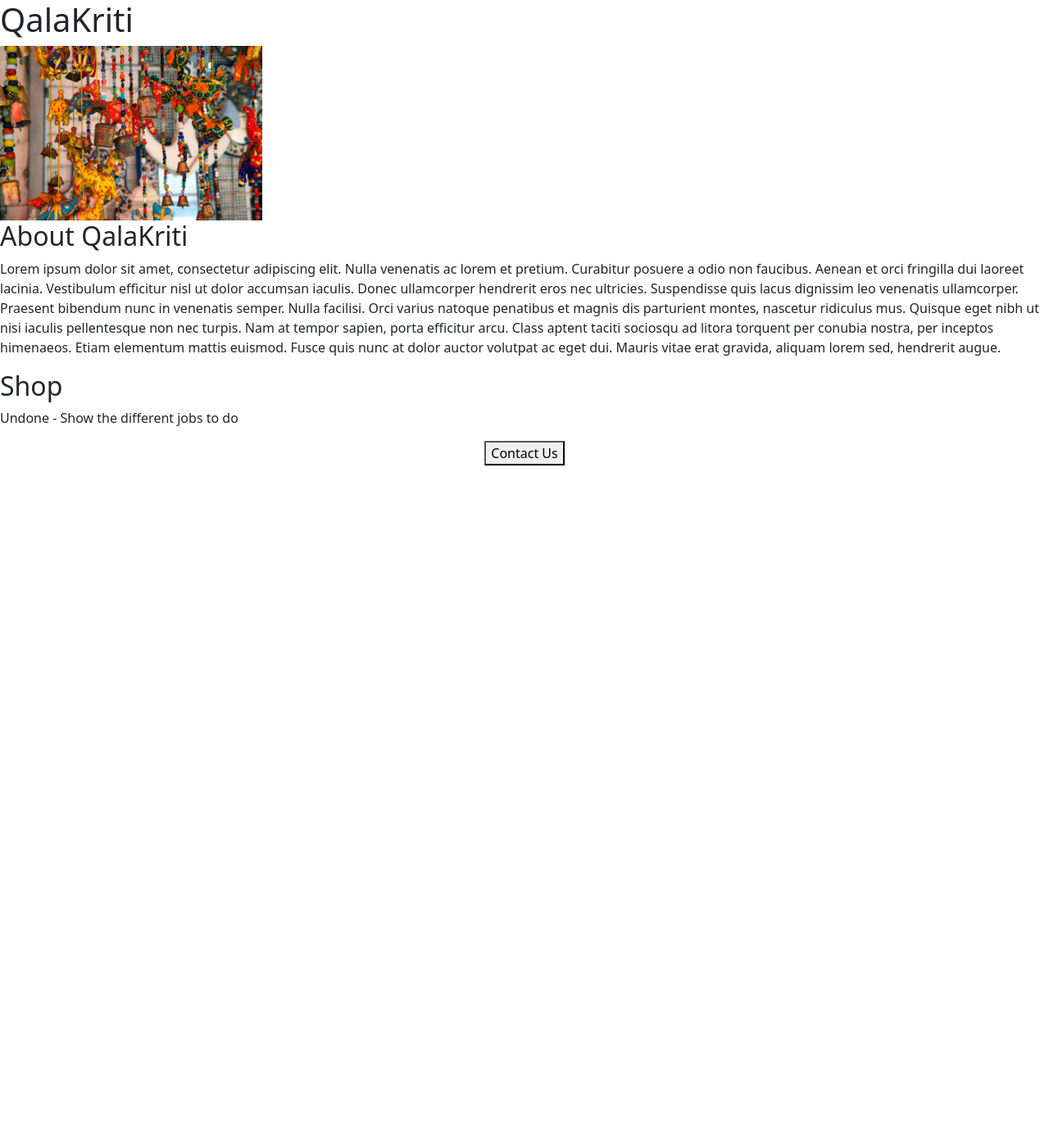
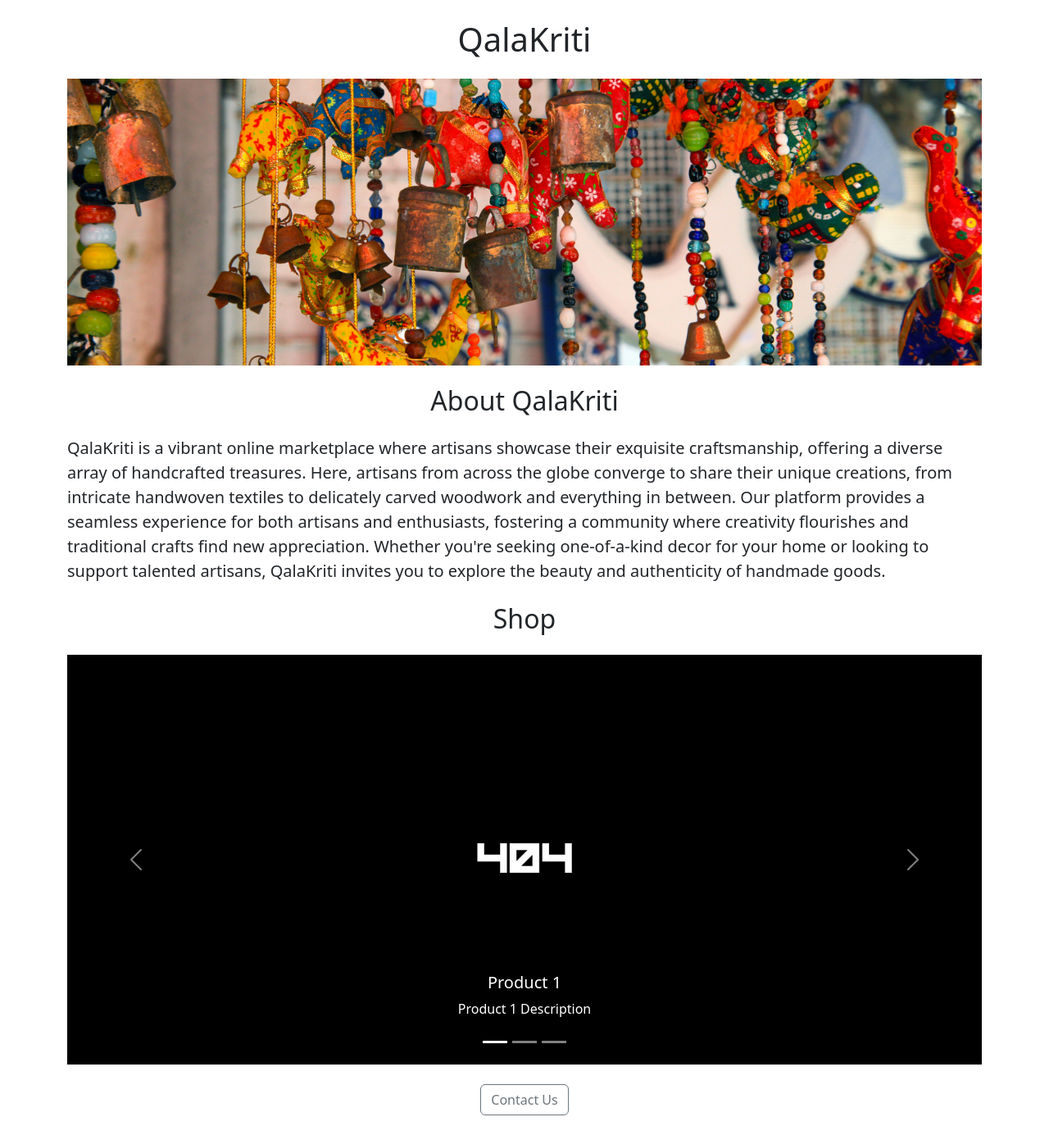
Before and after one commit to Nishchayyadav/Qalakriti-Website, a Flask app: page / in a window 1280 px wide. Shown: the whole page at 82% size. Before the commit the page ends 568 px from the top, so only its background shows below. Run offline with Flask 3, Linux system fonts and the light colour scheme.

Commit message:
Added BootStrap

```diff
--- a/app.py
+++ b/app.py
@@ -1,6 +1,9 @@
 from re import DEBUG
 from flask import Flask, render_template
 app = Flask(__name__)
+
+Items = []
+
 @app.route("/")
 def startSite():
   return render_template('home.html')
--- a/templates/home.html
+++ b/templates/home.html
@@ -6,16 +6,68 @@
   <meta name="viewport" content="width=device-width, initial-scale=1.0">
   <link href="https://cdn.jsdelivr.net/npm/bootstrap@5.3.3/dist/css/bootstrap.min.css" rel="stylesheet" integrity="sha384-QWTKZyjpPEjISv5WaRU9OFeRpok6YctnYmDr5pNlyT2bRjXh0JMhjY6hW+ALEwIH" crossorigin="anonymous">
   <title>QalaKriti</title>
+  <style>
+    #cover-image {
+        width: 100%;
+        height: 350px;
+        object-fit: cover;
+    }
+    #card-image {
+        height: 500px;
+        object-fit: cover;
+    }
+  </style>
 </head>
 <body>
-  <h1>QalaKriti</h1>
-  <img id = "cover-image" src="https://57df00b1-dff1-408a-8fb2-6b5ac8b7e74e-00-sa2p5shrujqo.sisko.replit.dev/static/banner.jpg" alt="Image showing handicrafts" width = 320>
-  <h2>About QalaKriti</h2>
-  <p>Lorem ipsum dolor sit amet, consectetur adipiscing elit. Nulla venenatis ac lorem et pretium. Curabitur posuere a odio non faucibus. Aenean et orci fringilla dui laoreet lacinia. Vestibulum efficitur nisl ut dolor accumsan iaculis. Donec ullamcorper hendrerit eros nec ultricies. Suspendisse quis lacus dignissim leo venenatis ullamcorper. Praesent bibendum nunc in venenatis semper. Nulla facilisi. Orci varius natoque penatibus et magnis dis parturient montes, nascetur ridiculus mus. Quisque eget nibh ut nisi iaculis pellentesque non nec turpis. Nam at tempor sapien, porta efficitur arcu. Class aptent taciti sociosqu ad litora torquent per conubia nostra, per inceptos himenaeos. Etiam elementum mattis euismod. Fusce quis nunc at dolor auctor volutpat ac eget dui. Mauris vitae erat gravida, aliquam lorem sed, hendrerit augue.</p>
-  <h2>Shop</h2>
-  <p>Undone - Show the different jobs to do</p>
-  <div style = "text-align:center">
-    <button>Contact Us</button>
+  <div class="container">
+    <h1 class="text-center mt-4 mb-4" >QalaKriti</h1>
+    <img id="cover-image" src="https://57df00b1-dff1-408a-8fb2-6b5ac8b7e74e-00-sa2p5shrujqo.sisko.replit.dev/static/banner.jpg" class="img-fluid mb-4" alt="Image showing handicrafts">
+    <h2 class="text-center mb-4">About QalaKriti</h2>
+    <p class="lead fw-normal">QalaKriti is a vibrant online marketplace where artisans showcase their exquisite craftsmanship, offering a diverse array of handcrafted treasures. Here, artisans from across the globe converge to share their unique creations, from intricate handwoven textiles to delicately carved woodwork and everything in between. Our platform provides a seamless experience for both artisans and enthusiasts, fostering a community where creativity flourishes and traditional crafts find new appreciation. Whether you're seeking one-of-a-kind decor for your home or looking to support talented artisans, QalaKriti invites you to explore the beauty and authenticity of handmade goods.</p>
+    <h2 class="text-center mt-4 mb-4">Shop</h2>
+    <div id="carouselExampleCaptions" class="carousel slide">
+      <div class="carousel-indicators">
+        <button type="button" data-bs-target="#carouselExampleCaptions" data-bs-slide-to="0" class="active" aria-current="true" aria-label="Slide 1"></button>
+        <button type="button" data-bs-target="#carouselExampleCaptions" data-bs-slide-to="1" aria-label="Slide 2"></button>
+        <button type="button" data-bs-target="#carouselExampleCaptions" data-bs-slide-to="2" aria-label="Slide 3"></button>
+      </div>
+      <div class="carousel-inner">
+        <div class="carousel-item active">
+          <img src="static/no-image.jpeg" class="d-block w-100" id = "card-image" alt="...">
+          <div class="carousel-caption d-none d-md-block">
+            <h5>Product 1</h5>
+            <p>Product 1 Description</p>
+          </div>
+        </div>
+        <div class="carousel-item">
+          <img src="static/no-image.jpeg" class="d-block w-100" id = "card-image" alt="...">
+          <div class="carousel-caption d-none d-md-block">
+            <h5>Product 2</h5>
+            <p>Product 2 Description</p>
+          </div>
+        </div>
+        <div class="carousel-item">
+          <img src="static/no-image.jpeg" class="d-block w-100" id = "card-image" alt="...">
+          <div class="carousel-caption d-none d-md-block">
+            <h5>Product 3</h5>
+            <p>Product 3 Description.</p>
+          </div>
+        </div>
+      </div>
+      <button class="carousel-control-prev" type="button" data-bs-target="#carouselExampleCaptions" data-bs-slide="prev">
+        <span class="carousel-control-prev-icon" aria-hidden="true"></span>
+        <span class="visually-hidden">Previous</span>
+      </button>
+      <button class="carousel-control-next" type="button" data-bs-target="#carouselExampleCaptions" data-bs-slide="next">
+        <span class="carousel-control-next-icon" aria-hidden="true"></span>
+        <span class="visually-hidden">Next</span>
+      </button>
+    </div>
+
+    <div style="text-align:center" class="mt-4 mb-4">
+      <button class="btn btn-outline-secondary">Contact Us</button>
+    </div>
   </div>
+  <script src="https://cdn.jsdelivr.net/npm/bootstrap@5.3.3/dist/js/bootstrap.bundle.min.js" integrity="sha384-YvpcrYf0tY3lHB60NNkmXc5s9fDVZLESaAA55NDzOxhy9GkcIdslK1eN7N6jIeHz" crossorigin="anonymous"></script>
 </body>
 </html>
```
Also changed, not shown: static/no-image.jpeg (added).
